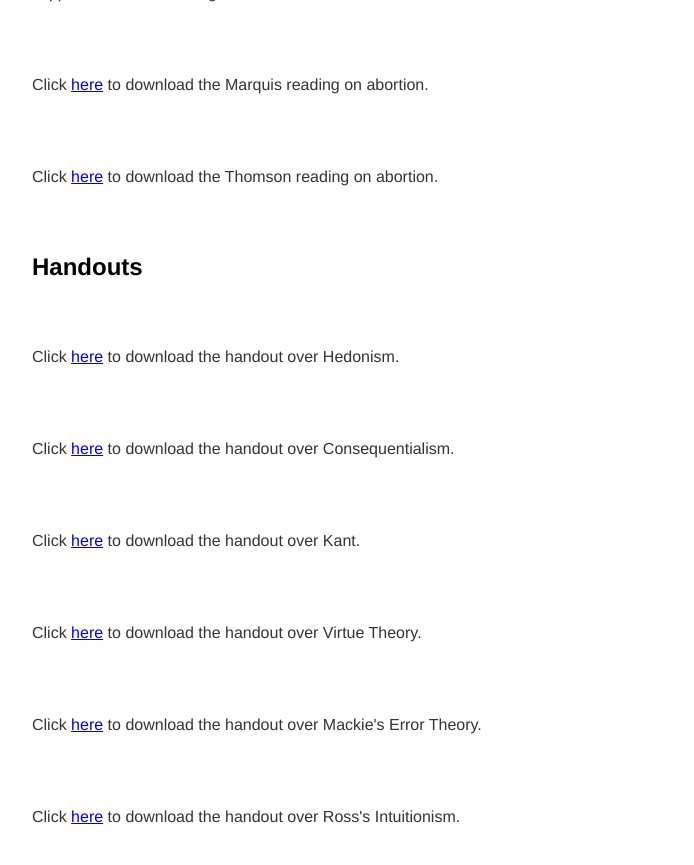
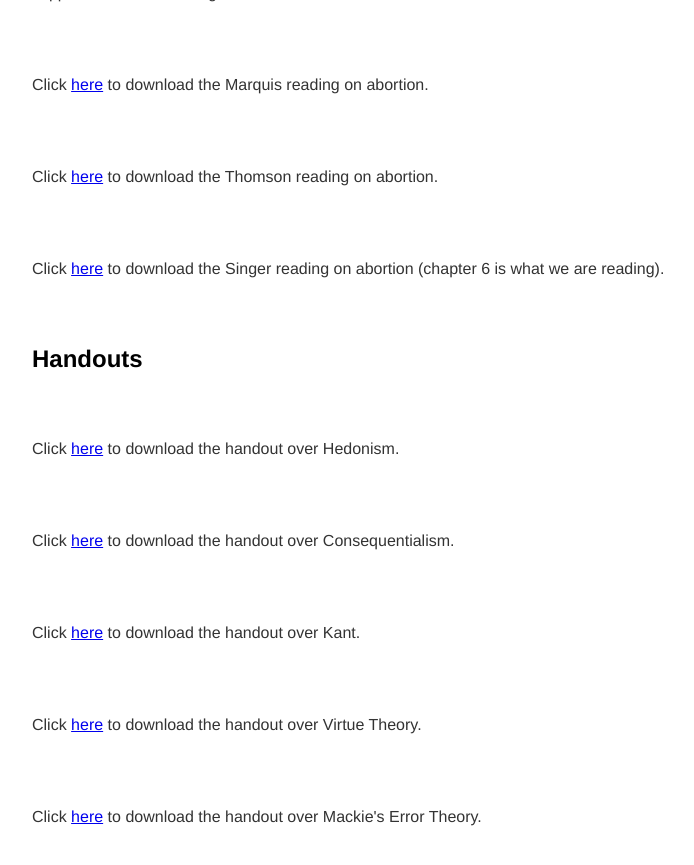
Before and after one commit to kevinjpatton/kevinjpatton.github.io, a Jekyll site: the page built from teaching/phil_2030/index.html, in a window 1280 px wide and 900 px high, scrolled down 1398 px. Shown: the top 865 px of the window, without its empty margins (160-854 px from the left). Built offline with Jekyll 4.4.1, drawn with Linux system fonts in a browser that asks for light colours; Markdown is read by kramdown in place of the engine named in the settings.

Commit message:
Update index.html

```diff
--- a/teaching/phil_2030/index.html
+++ b/teaching/phil_2030/index.html
@@ -18,6 +18,7 @@ title: Teaching - Phil 2030
 <p>Click <a href="https://gun-control.procon.org/" target="_blank">here</a> to access the first reading about gun control, and <a href="https://giffords.org/lawcenter/report/gun-violence-in-the-us-territories/" target="_blank">here</a> to access the second reading.  Additionally, <a href="https://www.wnycstudios.org/podcasts/takeaway/segments/understanding-what-gun-control-works-and-what-doesnt" target="_blank">here</a> is a podcast supplement to the reading.</p>
 <p>Click <a href="/teaching/phil_2030/Don Marquis - Why Abortion is Wrong.pdf" target="_blank">here</a> to download the Marquis reading on abortion.</p>
 <p>Click <a href="/teaching/phil_2030/Judith Jarvis Thomson - A Defense of Abortion.pdf" target="_blank">here</a> to download the Thomson reading on abortion.</p>
+<p>Click <a href="/teaching/phil_2030/Peter Singer - Practical Ethics.pdf" target="_blank">here</a> to download the Singer reading on abortion (chapter 6 is what we are reading).</p>
 
 <h2>Handouts</h2>
 <p>Click <a href="/teaching/phil_2030/Handout - Hedonism.pdf" target="_blank">here</a> to download the handout over Hedonism.</p>
```
